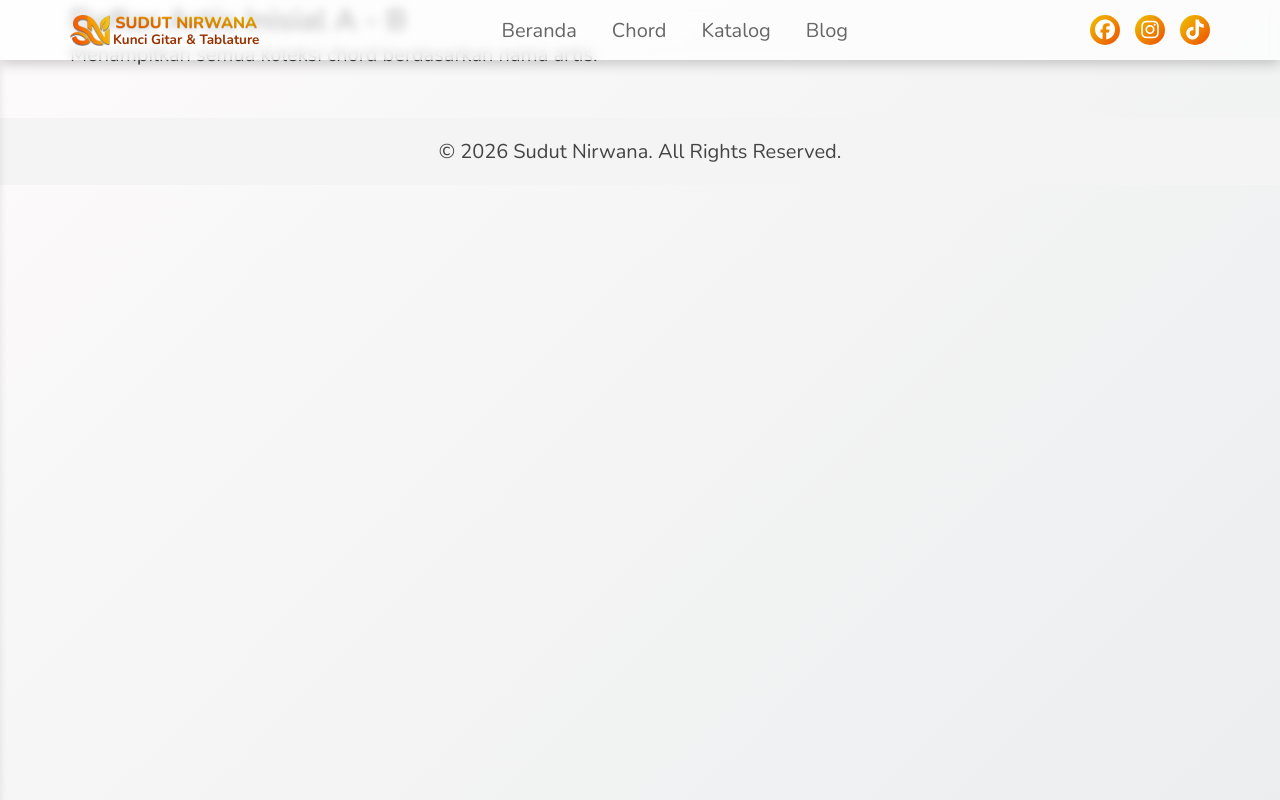
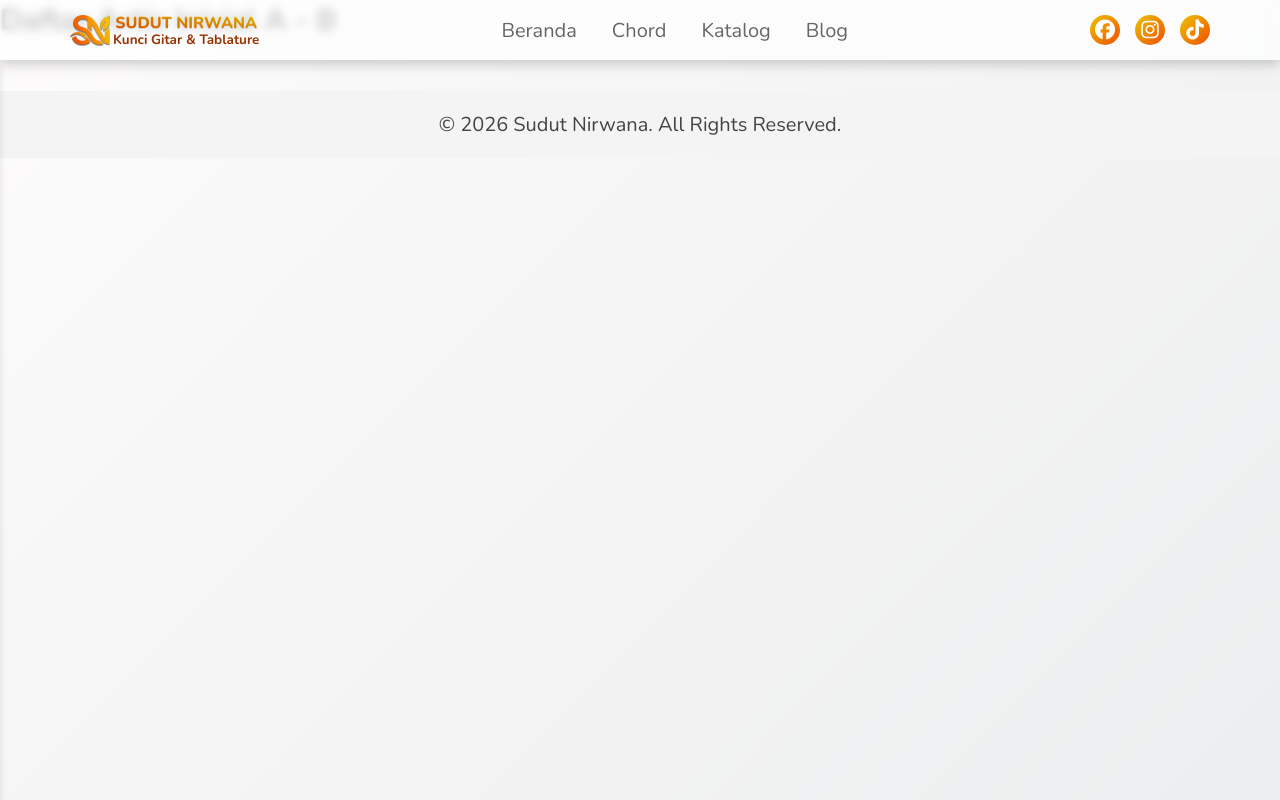
Before and after one commit to sudut-nirwana/sudut-nirwana-main, a Jekyll site: the page built from artis/a-b.md, in a window 1280 px wide. Shown: the top 800 px of the page. Built offline with Jekyll 4.4.1, drawn with Linux system fonts in a browser that asks for light colours.

Commit message:
Update a-b.md

```diff
--- a/artis/a-b.md
+++ b/artis/a-b.md
@@ -1,28 +1,5 @@
 ---
-layout: default
-title: "Chord Gitar Artis A - B"
+layout: daftar-artis
+title: "A - B"
 permalink: /artis/a-b/
 ---
-<link rel="stylesheet" href="{{ '/assets/css/chord-style.css' | relative_url }}">
-<div class="container alphabet-page">
-  <div class="section-header">
-    <h2 class="reveal up">Daftar Artis <strong>Inisial A - B</strong></h2>
-    <p class="reveal up">Menampilkan semua koleksi chord berdasarkan nama artis.</p>
-  </div>
-
-  <div class="chord-grid-container reveal up">
-    {% assign sorted_chords = site.chord | sort: "artist" %}
-    {% for item in sorted_chords %}
-      {% assign initial = item.artist | slice: 0 | upcase %}
-      {% if initial == "A" or initial == "B" %}
-        <div class="chord-item-card">
-          <a href="{{ item.url | relative_url }}">
-            <span class="artist-name">{{ item.artist }}</span>
-            <span class="song-title">{{ item.title }}</span>
-            <span class="view-chord">Lihat Chord →</span>
-          </a>
-        </div>
-      {% endif %}
-    {% endfor %}
-  </div>
-</div>
```
